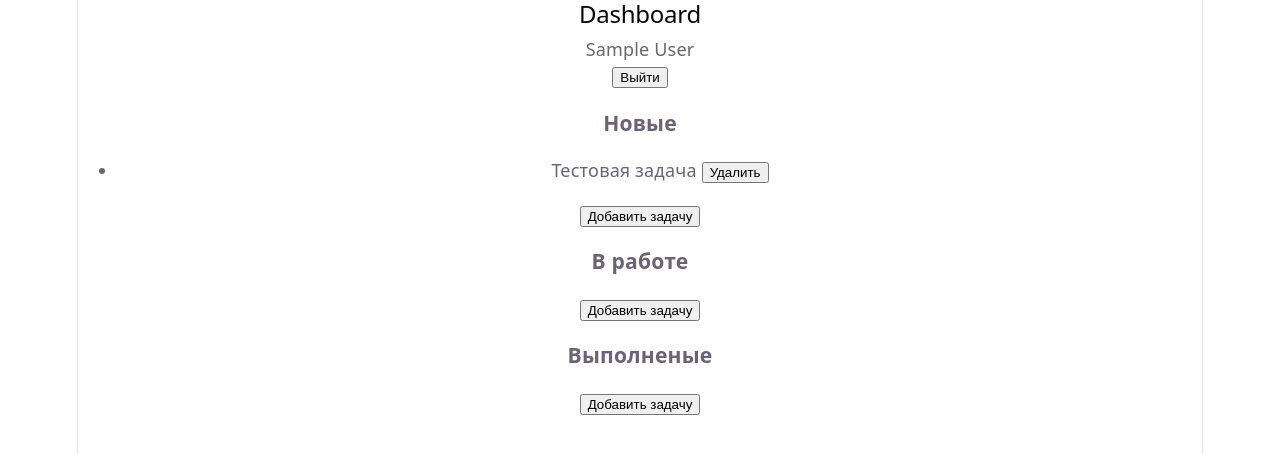
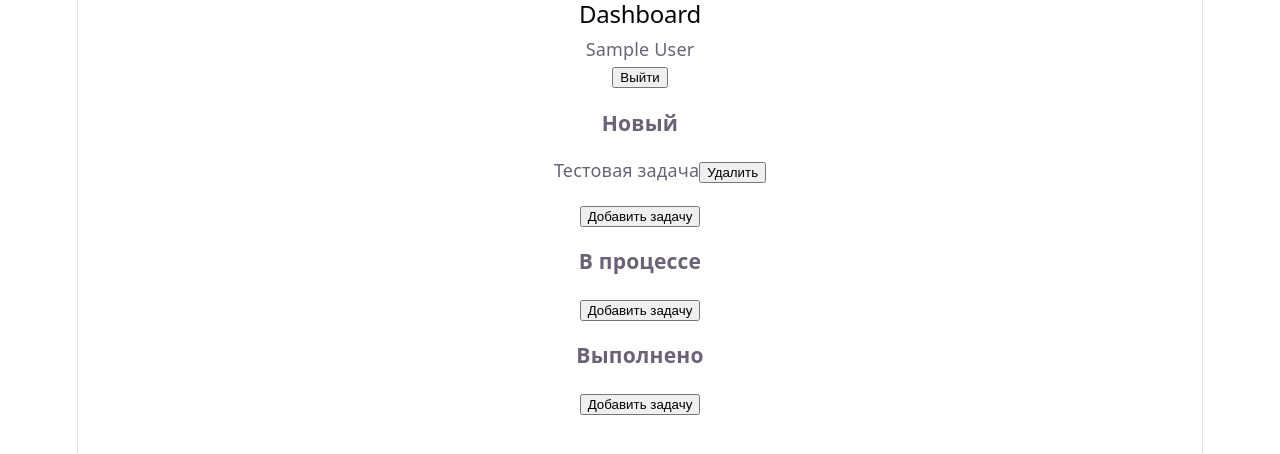
Before and after one commit to nikitaBarin0v/task-manager, a React (Vite) app: page /dashboard in a window 1280 px wide. Shown: the top 454 px of the page. Built offline with nearby package versions, Linux system fonts and the light colour scheme; data requests are answered from the project's data file; sample sign-in values are in the browser's storage.

Commit message:
feat: drag and drop between columns

```diff
--- a/db.json
+++ b/db.json
@@ -20,6 +20,13 @@
       "column": "new",
       "userId": 1,
       "description": "Задача является тестовой"
+    },
+    {
+      "taskName": "new task",
+      "description": "123",
+      "column": "new",
+      "userId": 2,
+      "id": 2
     }
   ]
 }
--- a/package.json
+++ b/package.json
@@ -11,6 +11,8 @@
     "server": "json-server --watch db.json --port 3001"
   },
   "dependencies": {
+    "@dnd-kit/core": "^6.3.1",
+    "@dnd-kit/sortable": "^10.0.0",
     "@hookform/resolvers": "^5.9.1",
     "@reduxjs/toolkit": "^2.12.0",
     "react": "^19.2.8",
--- /dev/null
+++ b/src/components/DraggableTask.tsx
@@ -0,0 +1,13 @@
+import { useDraggable } from "@dnd-kit/core";
+import type { Task } from "../types";
+
+export function DraggableTask({ task, onDelete }: { task: Task, onDelete: () => void }) {
+  const { attributes, listeners, setNodeRef } = useDraggable({ id: task.id });
+
+  return (
+    <div ref={setNodeRef} {...listeners} {...attributes}>
+      {task.taskName}
+      <button onClick={onDelete}>Удалить</button>
+    </div>
+  )
+}
--- /dev/null
+++ b/src/components/DroppableColumn.tsx
@@ -0,0 +1,15 @@
+
+import { useDroppable } from "@dnd-kit/core";
+import type React from "react";
+
+
+export function DroppableColumn({ id, title, children }: { id: string, title: string, children: React.ReactNode }) {
+  const { setNodeRef } = useDroppable({ id });
+
+  return (
+    <div ref={setNodeRef}>
+      <h3>{title}</h3>
+      {children}
+    </div>
+  )
+}
--- a/src/pages/Dashboard.tsx
+++ b/src/pages/Dashboard.tsx
@@ -1,10 +1,13 @@
 import { useDispatch, useSelector } from "react-redux"
 import type { RootState } from "../store/store";
-import { useDeleteTaskMutation, useGetTasksQuery } from "../store/api/tasksApi";
+import { useDeleteTaskMutation, useGetTasksQuery, useUpdateTaskMutation } from "../store/api/tasksApi";
 import { useState } from "react";
 import { TaskForm } from "../components/TaskForm";
 import { useNavigate } from "react-router-dom";
 import { logout } from "../store/slices/authSlice";
+import { DroppableColumn } from "../components/DroppableColumn";
+import { DraggableTask } from "../components/DraggableTask";
+import { DndContext, type DragEndEvent } from "@dnd-kit/core";
 
 export function Dashboard() {
 
@@ -19,6 +22,7 @@ export function Dashboard() {
   const [activeColumn, setActiveColumn] = useState<'new' | 'in-progress' | 'done' | null>(null)
 
   const [deleteTask] = useDeleteTaskMutation();
+  const [updateTask] = useUpdateTaskMutation();
 
   const dispatch = useDispatch();
   const navigate = useNavigate();
@@ -28,7 +32,16 @@ export function Dashboard() {
     navigate('/login');
   }
 
-  console.log(user)
+  function handleDragEnd(event: DragEndEvent) {
+    const { active, over } = event;
+
+    if (!over) return
+
+    updateTask({
+      id: Number(active.id),
+      column: over.id as 'new' | 'in-progress' | 'done'
+    })
+  }
 
   return (
     <>
@@ -37,41 +50,38 @@ export function Dashboard() {
         <div>{user?.name}</div>
         <button onClick={handleLogout}>Выйти</button>
       </div>
-      <div>
-        <div>
-          <h3>Новые</h3>
+      <DndContext onDragEnd={handleDragEnd}>
+        <DroppableColumn id='new' title='Новый'>
           <ul>
             {newTasks?.map(task => (
-              <li key={task.id}>{task.taskName} <button onClick={() => deleteTask(task.id)}>Удалить</button></li>
+              <DraggableTask key={task.id} task={task} onDelete={() => deleteTask(task.id)}></DraggableTask>
             ))}
           </ul>
           <button onClick={() => setActiveColumn('new')}>Добавить задачу</button>
-        </div>
+        </DroppableColumn>
 
-        <div>
-          <h3>В работе</h3>
+        <DroppableColumn id='in-progress' title='В процессе'>
           <ul>
             {inProgressTasks?.map(task => (
-              <li key={task.id}>{task.taskName} <button onClick={() => deleteTask(task.id)}>Удалить</button></li>
+              <DraggableTask key={task.id} task={task} onDelete={() => deleteTask(task.id)}></DraggableTask>
             ))}
           </ul>
           <button onClick={() => setActiveColumn('in-progress')}>Добавить задачу</button>
-        </div>
+        </DroppableColumn>
 
-        <div>
-          <h3>Выполненые</h3>
+        <DroppableColumn id='done' title='Выполнено'>
           <ul>
             {doneTasks?.map(task => (
-              <li key={task.id}>{task.taskName} <button onClick={() => deleteTask(task.id)}>Удалить</button></li>
+              <DraggableTask key={task.id} task={task} onDelete={() => deleteTask(task.id)}></DraggableTask>
             ))}
           </ul>
           <button onClick={() => setActiveColumn('done')}>Добавить задачу</button>
-        </div>
+        </DroppableColumn>
 
         {activeColumn && (
           <TaskForm column={activeColumn} onClose={() => setActiveColumn(null)} />
         )}
-      </div>
+      </DndContext>
     </>
   )
 }
```
Also changed, not shown: 1 other file (tests, documents, lock files or other folders).
